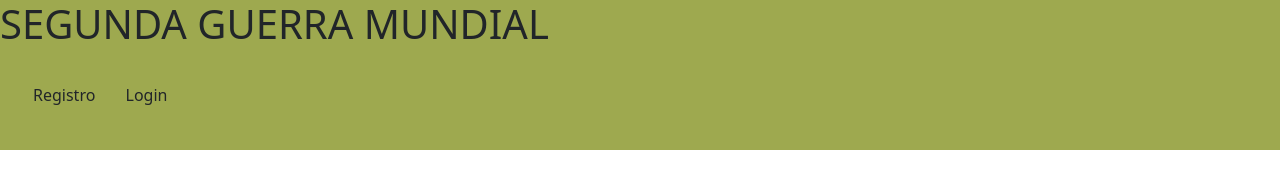
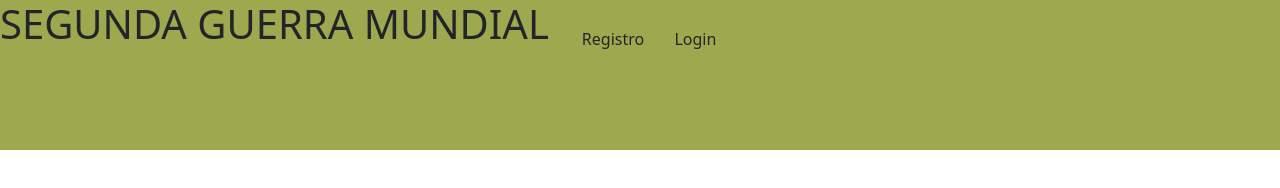
Before and after one commit to patoet36/TP-Final-Campenni-Corti-Lentino-Dominguez-Silva, a plain HTML site: page index.html in a window 1280 px wide. Drawn offline with nearby package versions, Linux system fonts and the light colour scheme.

Commit message:
juuoisdgonijdt

```diff
--- a/css/index.css
+++ b/css/index.css
@@ -4,7 +4,7 @@
 }
 
 header{
-    border-bottom: 3px black;
+    border: 3px black;
     width: 100%;
     height: 150px;
     background-color: #9EA94F ;
@@ -13,7 +13,8 @@ header{
 .headerSup{
     display: flex;
     flex-direction: row;
-    align-items: center;
+    text-align: center;
+    flex-wrap: wrap;
 }
 
 .btnHeaderSup{
--- a/index.html
+++ b/index.html
@@ -12,13 +12,14 @@
 <body>
 
     <header>
-        <div class="headerSup">
-            <h1>SEGUNDA GUERRA MUNDIAL</h1>
-        </div>
+    <div class="headerSup">
+        <h1>SEGUNDA GUERRA MUNDIAL</h1>
         <div class="btnHeaderSup">
             <button class="btn">Registro</button>
             <button class="btn">Login</button>
         </div>
+    </div>
+
     </header>
 
 </body>
```
